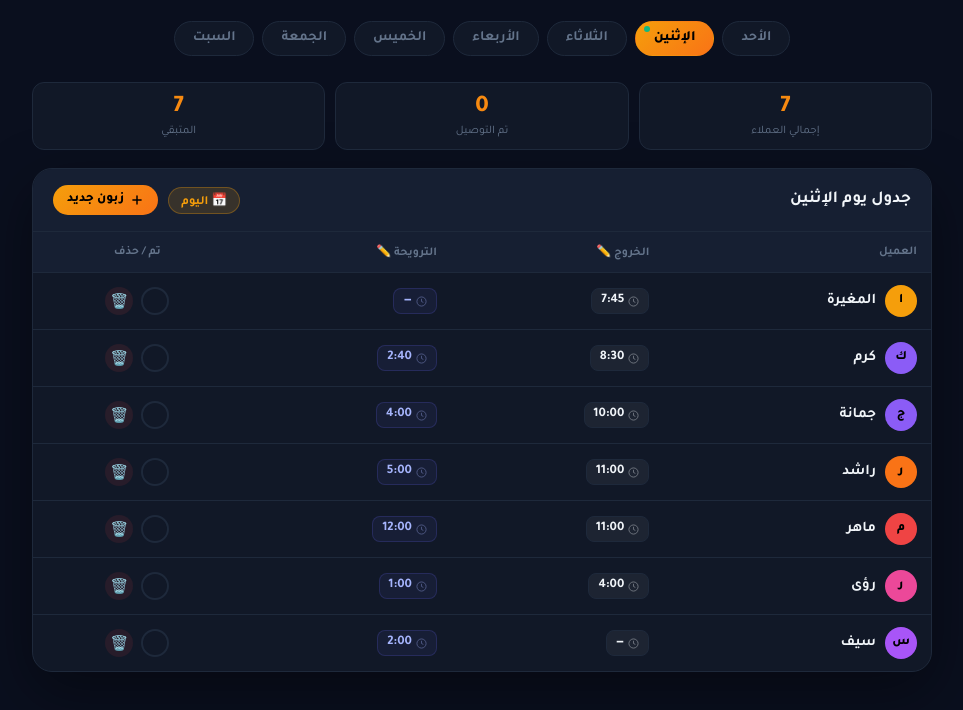
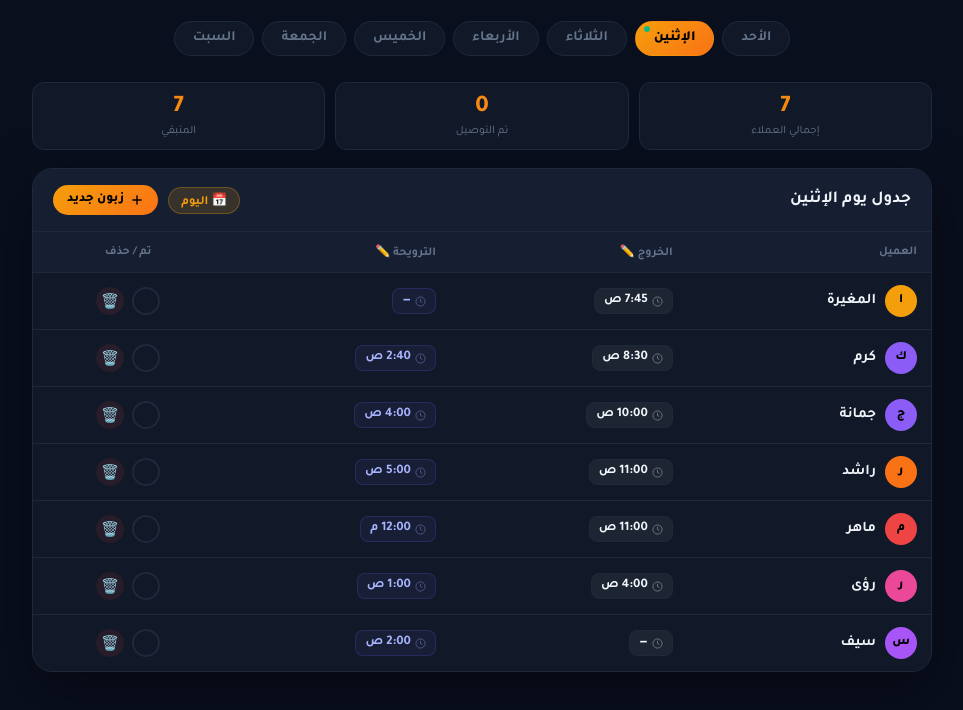
Before and after one commit to esamjbr/jadwal, a plain HTML site: page index.html in a window 1280 px wide. Shown: the part 86-796 px from the top of the page, without its empty margins (158-1121 px from the left). Drawn offline with Linux system fonts and the light colour scheme.

Commit message:
Update index.html

```diff
--- a/index.html
+++ b/index.html
@@ -206,6 +206,14 @@ let activeDay=getTodayAr();
 
 function toInputTime(t){if(!t||t==='off')return '';const p=t.split(':');return p[0].padStart(2,'0')+':'+(p[1]||'00');}
 function fromInputTime(t){if(!t)return '';const p=t.split(':');return parseInt(p[0])+':'+p[1];}
+function to12h(t){
+  if(!t||t==='off')return t;
+  const p=t.split(':');
+  let h=parseInt(p[0]),m=p[1]||'00';
+  const ampm=h>=12?'م':'ص';
+  h=h%12||12;
+  return `${h}:${m} ${ampm}`;
+}
 function getColor(name){let h=0;for(let c of name)h=(h*31+c.charCodeAt(0))%avatarColors.length;return avatarColors[h];}
 
 // Edit
@@ -306,7 +314,7 @@ function renderTable(){
     const e=`onclick="openEdit('${activeDay}',${idx})"`;
     if(val==='off')return `<span class="off-text" ${e}>🔴 عطلة</span>`;
     if(!val)return `<span class="time-badge ${isBreak?'break-badge':''}" ${e}>${clk} —</span>`;
-    return `<span class="time-badge ${isBreak?'break-badge':''}" ${e}>${clk} ${val}</span>`;
+    return `<span class="time-badge ${isBreak?'break-badge':''}" ${e}>${clk} ${to12h(val)}</span>`;
   };
 
   let html=`<table class="schedule-table"><thead><tr><th>العميل</th><th>الخروج ✏️</th><th>الترويحة ✏️</th><th class="check-col">تم / حذف</th></tr></thead><tbody>`;
```
